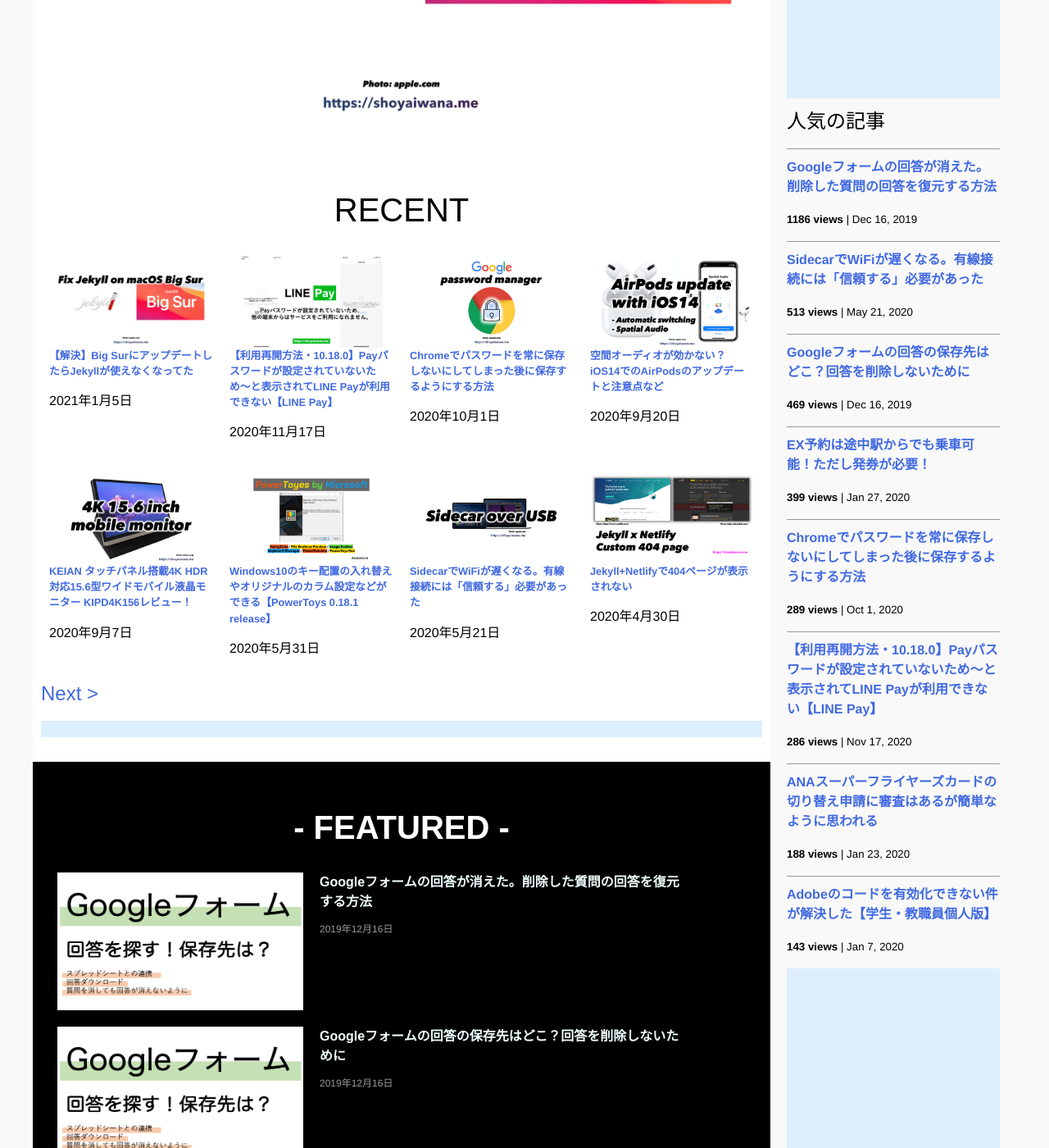
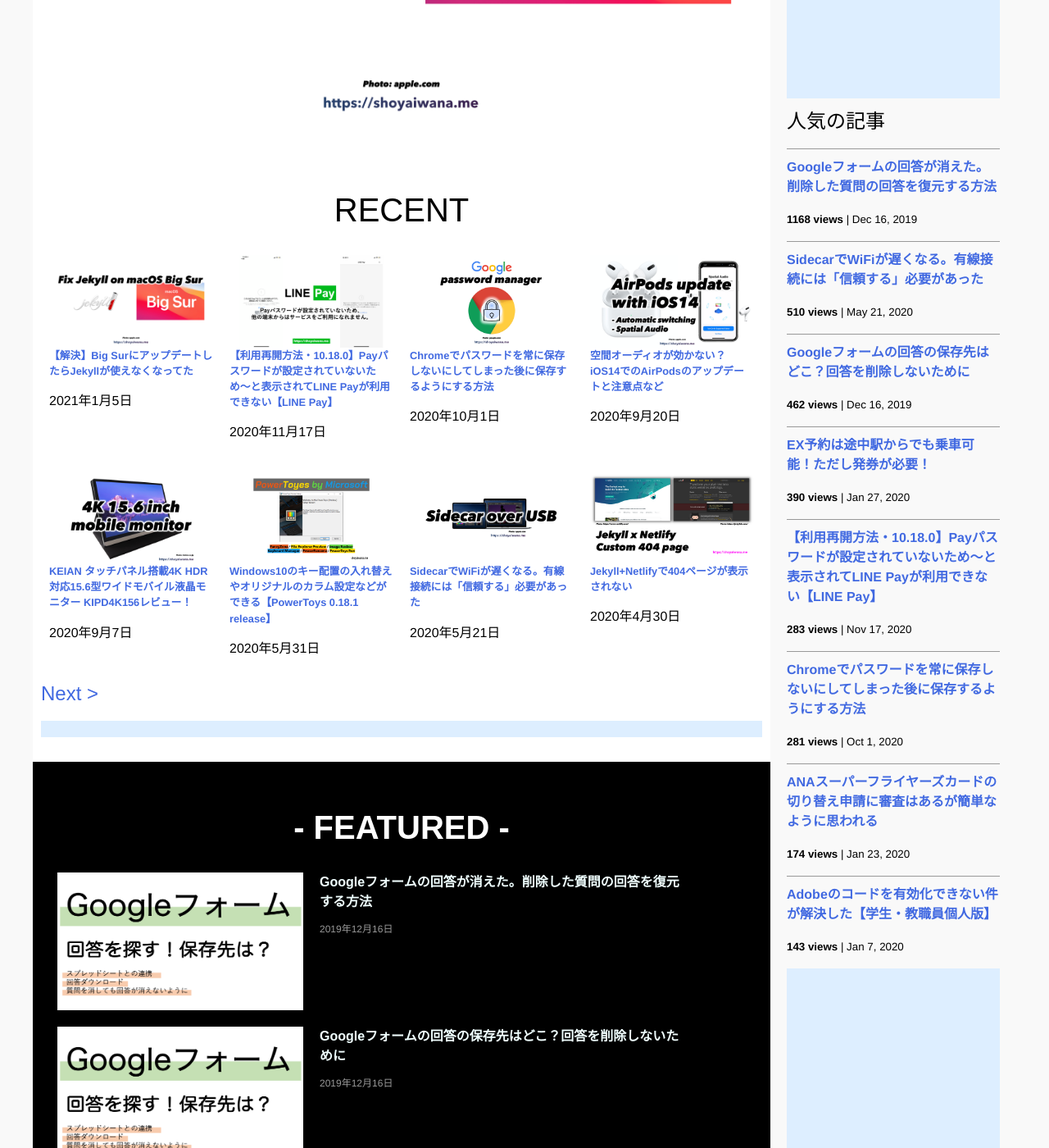
Before and after one commit to iwanaminami/shoyaiwaname, a Jekyll site: the page built from index.markdown, in a window 1280 px wide and 1400 px high, scrolled down 817 px. Shown: the whole window at 82% size. Built offline with Jekyll 4.4.1, drawn with Linux system fonts in a browser that asks for light colours; nearby versions of some CDN libraries; comment, search, counter and statistics services are not loaded.

Commit message:
a new commit message

```diff
--- a/_data/popularposts.yml
+++ b/_data/popularposts.yml
@@ -1,17 +1,17 @@
 side:
-  - view: 1186
+  - view: 1168
     url: /2019/12/16/restore-googleform.html
-  - view: 513
+  - view: 510
     url: /2020/05/21/sidecar-via-cable.html
-  - view: 469
+  - view: 462
     url: /2019/12/16/googleform-answers.html
-  - view: 399
+  - view: 390
     url: /2020/01/27/ex-rideontheway.html
-  - view: 289
+  - view: 283
+    url: /2020/11/17/linepay.html
+  - view: 281
     url: /2020/10/01/googlepassword.html
-  - view: 286
-    url: /2020/11/17/linepay.html
-  - view: 188
+  - view: 174
     url: /2020/01/23/sfc-judge.html
   - view: 143
     url: /2020/01/07/adobe-activate-problem.html
```
